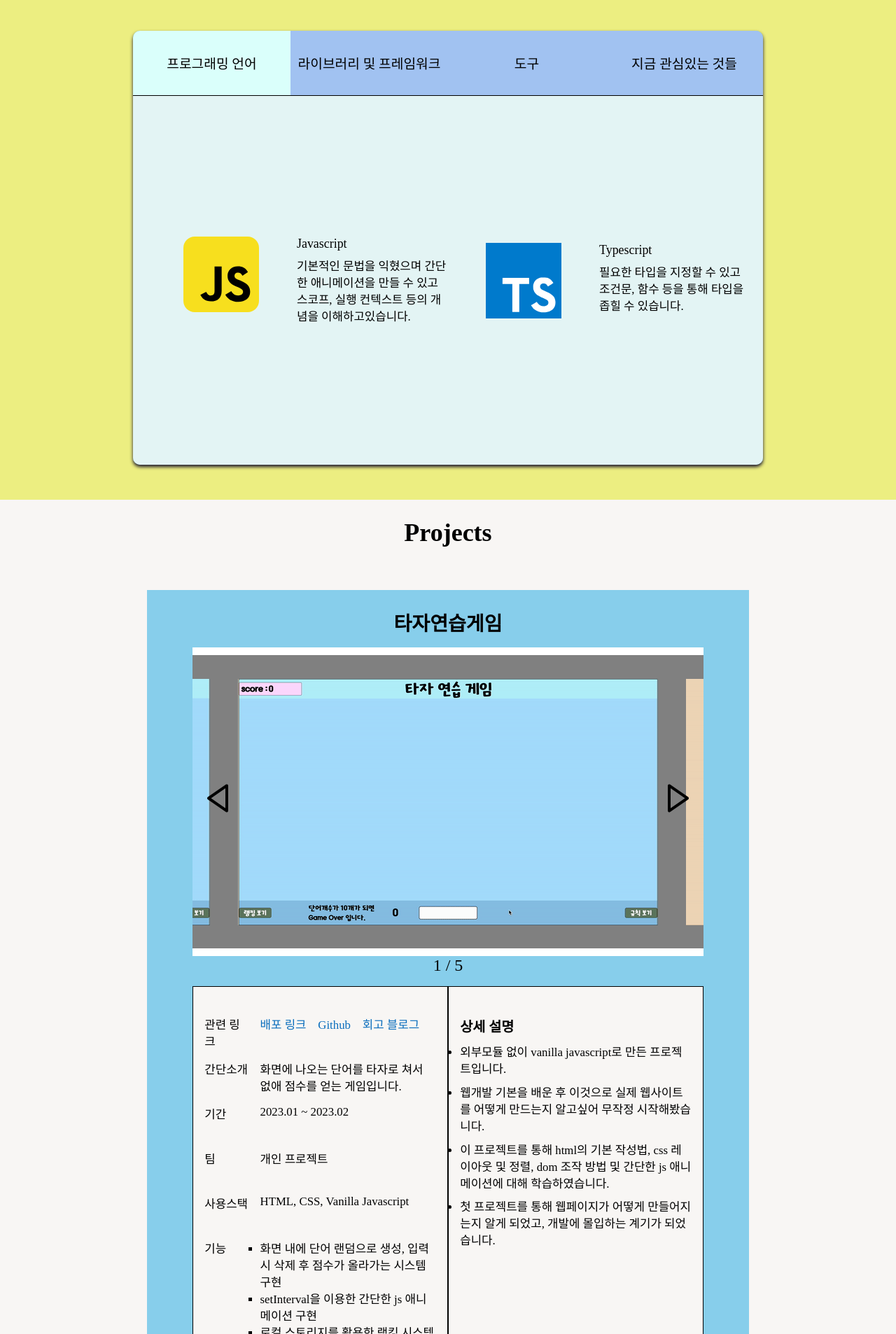
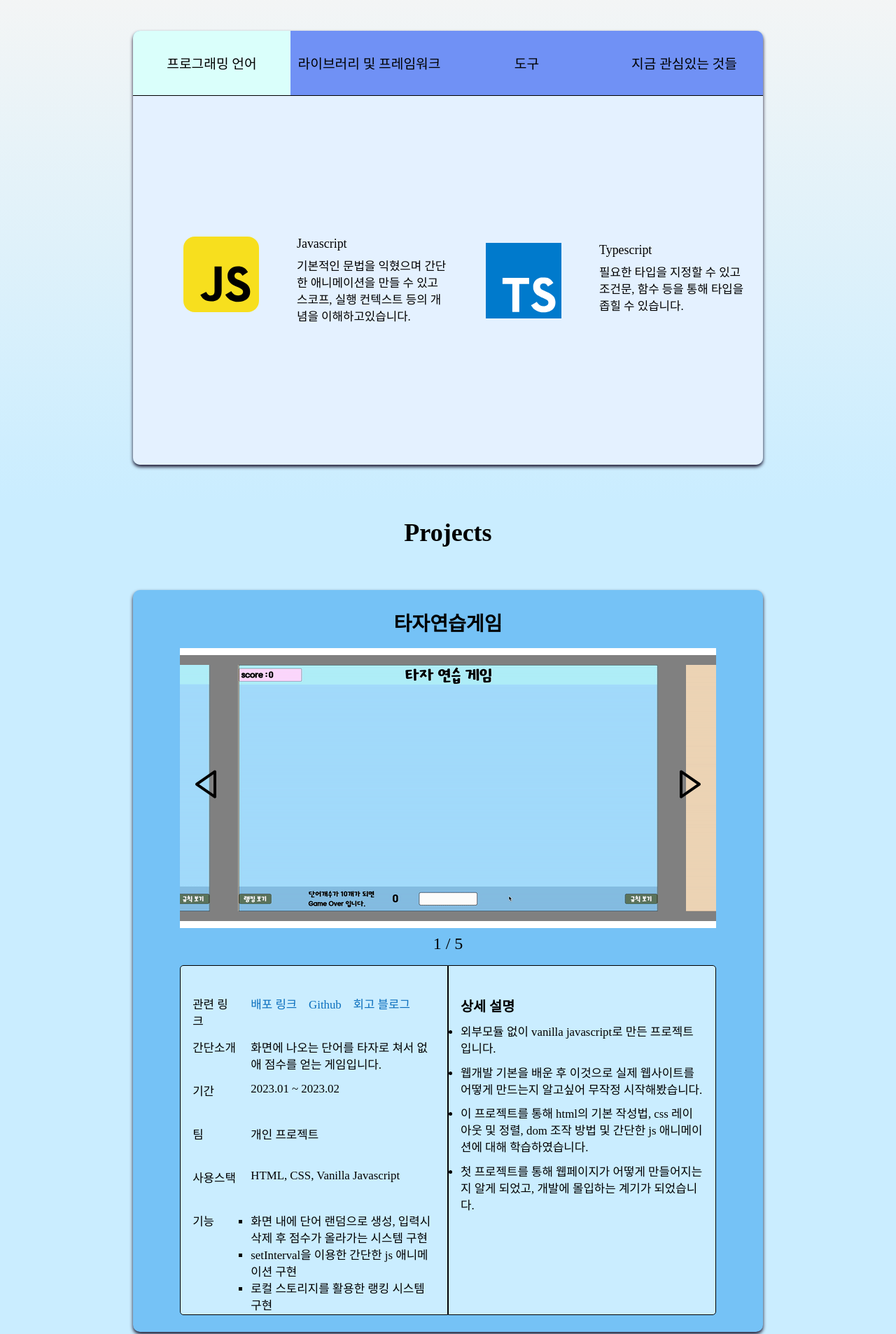
Before and after one commit to kimsh322/portfolio-react, a React (Vite) app: page / in a window 1280 px wide. Shown: the part 894-2800 px from the top of the page at 70% size. Built offline with nearby package versions, Linux system fonts and the light colour scheme; a web font is replaced by a local one.

Commit message:
Style : 전체 색감 조정

```diff
--- a/src/components/projects/ProjectBox.tsx
+++ b/src/components/projects/ProjectBox.tsx
@@ -40,16 +40,18 @@ const ProjectBoxContainer = styled.div`
   display: flex;
   flex-direction: column;
   align-items: center;
-  background-color: skyblue;
+  background-color: var(--project-background-color);
   width: 70%;
-  height: 1100px;
+  min-width: 900px;
   margin: 5% 0;
   padding: 2%;
+  box-shadow: var(--stackcard-shadow) 0px 3px 5px;
+  border-radius: 10px;
   .contents {
     display: flex;
     justify-content: center;
     width: 100%;
-    height: 55%;
+    height: 500px;
     margin-top: 2%;
   }
 `;
--- a/src/components/projects/carousel/Carousel.tsx
+++ b/src/components/projects/carousel/Carousel.tsx
@@ -49,9 +49,10 @@ const CarouselContainer = styled.div`
   justify-content: center;
   align-items: center;
   width: 90%;
-  height: 500px;
+  height: 400px;
   background-color: #fff;
   margin-top: 2%;
+  margin-bottom: 1%;
   position: relative;
   overflow: hidden;
   .icon {
--- a/src/components/projects/project-description/ProjectDescription.tsx
+++ b/src/components/projects/project-description/ProjectDescription.tsx
@@ -17,12 +17,12 @@ const ProjectDescription = ({ descriptions }: Props) => {
 
 const ProjectDescriptionContainer = styled.ul`
   width: 45%;
-  height: 100%;
-  background-color: var(--background-color);
+  background-color: var(--project-description-color);
   border: 0.5px solid var(--border-color);
   margin: 0;
   padding: 5% 2%;
   font-size: 0.7em;
+  border-radius: 0 5px 5px 0;
   .list {
     margin-top: 3%;
   }
--- a/src/components/projects/project-info/ProjectInfo.tsx
+++ b/src/components/projects/project-info/ProjectInfo.tsx
@@ -32,12 +32,12 @@ const ProjectInfoContainer = styled.ul`
   display: flex;
   flex-direction: column;
   width: 45%;
-  height: 100%;
-  background-color: var(--background-color);
+  background-color: var(--project-description-color);
   border: 0.5px solid var(--border-color);
   margin: 0;
   padding: 5% 2%;
   font-size: 0.7em;
+  border-radius: 5px 0 0 5px;
   .info-line {
     display: flex;
     width: 100%;
--- a/src/components/stacks/StackHeader.tsx
+++ b/src/components/stacks/StackHeader.tsx
@@ -41,7 +41,7 @@ const StackHeaderContainer = styled.div`
     color: var(--font-color1);
     border: none;
     border-bottom: 1px solid black;
-    background-color: var(--header-color);
+    background-color: var(--stack-header-color);
     cursor: pointer;
     &:hover {
       background-color: var(--font-hover-color);
--- a/src/pages/Projects.tsx
+++ b/src/pages/Projects.tsx
@@ -23,4 +23,5 @@ const ProjectsContainer = styled.div`
   align-items: center;
   width: 100%;
   padding: 2%;
+  background-color: var(--background-color2);
 `;
--- a/src/pages/Stacks.tsx
+++ b/src/pages/Stacks.tsx
@@ -28,7 +28,11 @@ const StacksContainer = styled.div`
   height: 100vh;
   padding: 1%;
   margin-top: 3%;
-  background-color: var(--background-color2);
+  background-image: linear-gradient(
+    to top,
+    var(--background-color2) 0%,
+    var(--background-color) 100%
+  );
   transition: background-color 0.3s;
   .tab-box {
     display: flex;
--- a/src/styles/GlobalStyle.tsx
+++ b/src/styles/GlobalStyle.tsx
@@ -26,7 +26,8 @@ const GlobalStyle = createGlobalStyle`
     }
     :root {
         --background-color : #F8F6F4;
-        --background-color2 : #ECEE81;
+        --background-color2 : #CAEDFF;
+        --background-color3 : #EDB7ED;
         --border-color : black;
 
         --header-color : #A1C2F1;
@@ -34,13 +35,17 @@ const GlobalStyle = createGlobalStyle`
         --font-color2 : #0A6EBD;
         --font-hover-color : #DAFFFB;
         --font-selected-color : #001C30;
-        --stackcard-color : #E3F4F4;
+        --stackcard-color : #E4F1FF;
+        --stack-header-color : #7091F5;
         --stackcard-shadow : #18122B;
         --marker-color : #11009E;
+        --project-background-color : #75C2F6;
+        --project-description-color : #CAEDFF;
     }
     .dark-mode {
-        --background-color : #18122B;
-        --background-color2 : #071952;
+        --background-color : #0E2954;
+        --background-color2 : #1F6E8C;
+        --background-color3 : #5B0888;
         --border-color : white;
 
         --header-color : #0A6EBD;
@@ -48,9 +53,12 @@ const GlobalStyle = createGlobalStyle`
         --font-color2 : #A7ECEE;
         --font-hover-color : #001C30;
         --font-selected-color : #DAFFFB;
-        --stackcard-color : #393053;
+        --stackcard-color : #5C8374;
+        --stack-header-color : #183D3D;
         --stackcard-shadow : #D2E9E9;
         --marker-color : #C4B0FF;
+        --project-background-color : #0E2954;
+        --project-description-color : #1F6E8C;
     }
     h1,h2,h3,h4,h5,h6,button {
         font-family: 'GmarketSansBold';
```
